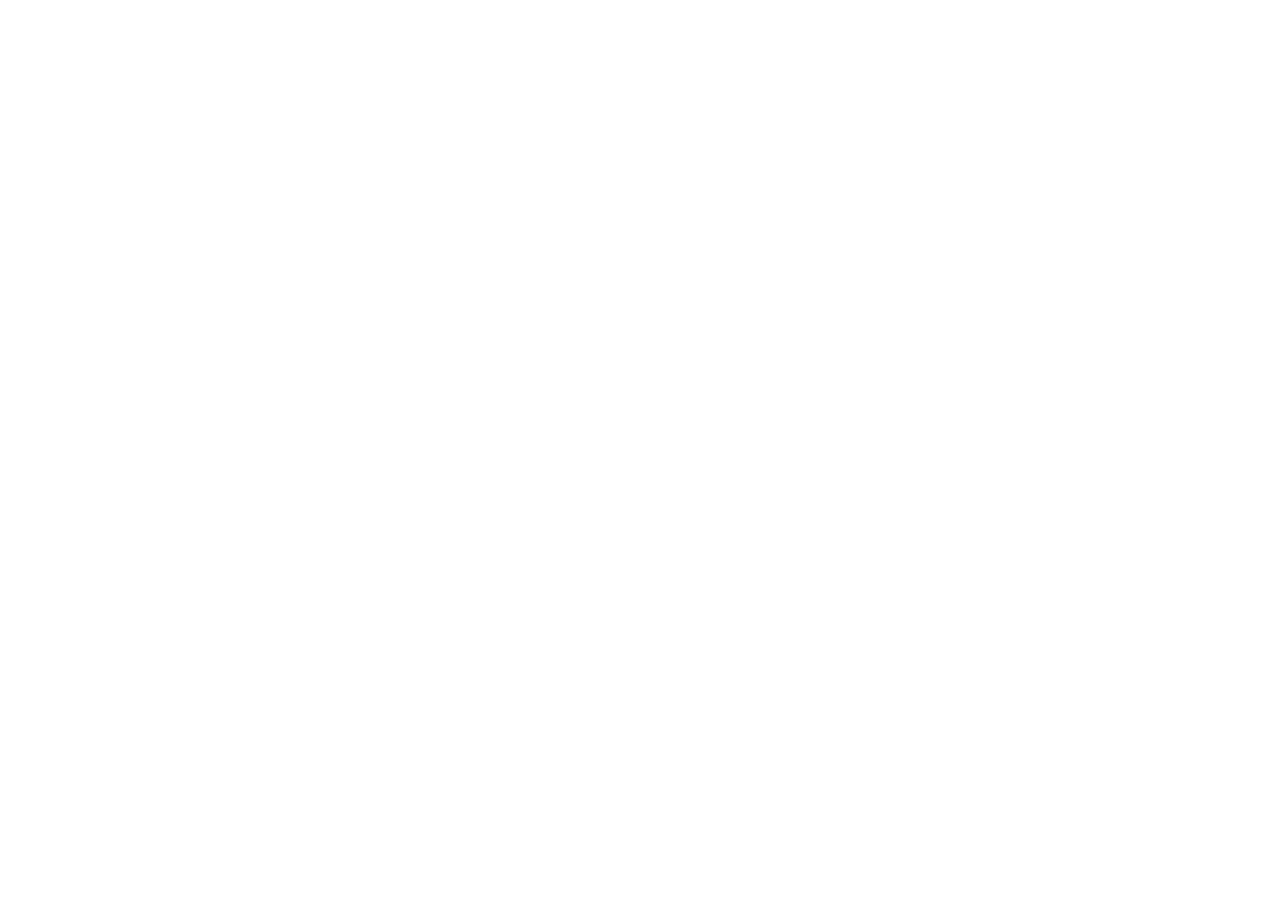
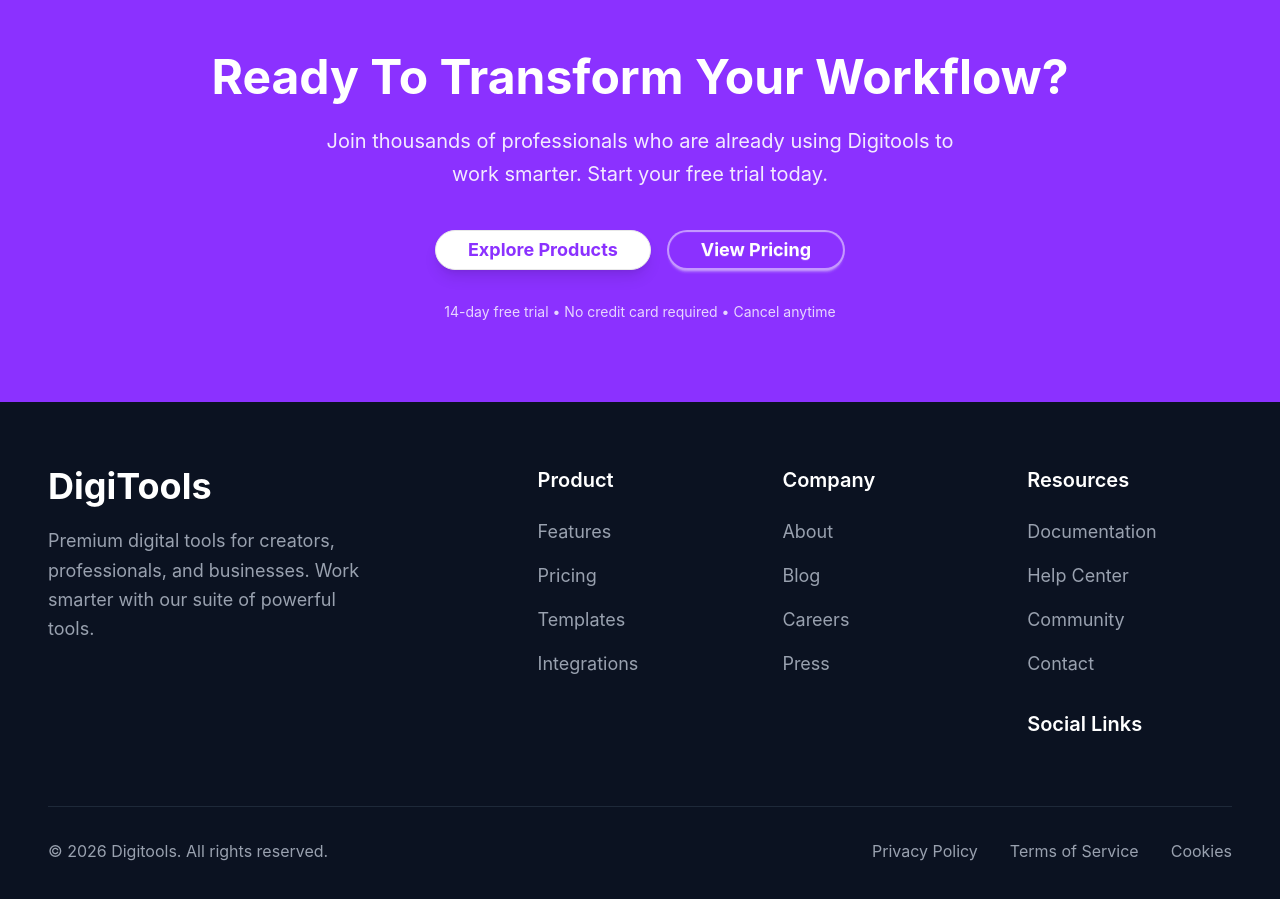
Before and after one commit to sohanur-rahman-coding/Digi-Tools, a React (Vite) app: page / in a window 1280 px wide. Shown: the part 2120-3019 px from the top of the page. Before the commit the page ends 2093 px from the top, so only its background shows below. Built offline with nearby package versions, Linux system fonts and the light colour scheme.

Commit message:
workflow

```diff
--- a/index.html
+++ b/index.html
@@ -1,12 +1,12 @@
 <!doctype html>
-<html lang="en">
+<html lang="en" data-theme="light">
   <head>
     <meta charset="UTF-8" />
     <link rel="icon" type="image/svg+xml" href="/favicon.svg" />
     <meta name="viewport" content="width=device-width, initial-scale=1.0" />
     <title>assignment-06</title>
   </head>
-  <body>
+  <body >
     <div id="root"></div>
     <script type="module" src="/src/main.jsx"></script>
   </body>
--- a/package.json
+++ b/package.json
@@ -13,6 +13,8 @@
     "@tailwindcss/vite": "^4.2.2",
     "react": "^19.2.4",
     "react-dom": "^19.2.4",
+    "react-icons": "^5.6.0",
+    "react-toastify": "^11.0.5",
     "tailwindcss": "^4.2.2"
   },
   "devDependencies": {
--- a/src/App.jsx
+++ b/src/App.jsx
@@ -1,9 +1,11 @@
 
 import './App.css'
 import Banner from './components/banner/Banner'
+import Footer from './components/Footer/Footer'
 import Navbar from './components/navbar/navbar'
 import Rating from './components/rating/Rating'
 import Tools from './components/tools/Tools'
+import Workflow from './components/Workflow/Workflow'
 
 const fetchTools = async()=> {
   const res = await fetch ('/Data.json')
@@ -20,6 +22,8 @@
       <Banner></Banner>
       <Rating></Rating>
       <Tools promiseTools={promiseTools}></Tools>
+      <Workflow></Workflow>
+      <Footer></Footer>
     </>
   )
 }
--- /dev/null
+++ b/src/components/Footer/Footer.jsx
@@ -0,0 +1,70 @@
+
+const Footer = () => {
+    return (
+        <footer className="bg-[#0B1221] text-gray-400 py-16 px-6 md:px-12">
+            <div className="container mx-auto">
+                <div className="grid grid-cols-1 md:grid-cols-2 lg:grid-cols-5 gap-10 mb-12">
+
+                    {/* Brand Section */}
+                    <div className="lg:col-span-2">
+                        <h2 className="text-white text-4xl font-bold mb-5">DigiTools</h2>
+                        <p className="max-w-xs leading-relaxed text-lg">
+                            Premium digital tools for creators, professionals, and businesses.
+                            Work smarter with our suite of powerful tools.
+                        </p>
+                    </div>
+
+                    {/* Product Links */}
+                    <div>
+                        <h3 className="text-white text-xl font-semibold mb-6">Product</h3>
+                        <ul className="space-y-4 text-lg">
+                            <li><a href="#" className="hover:text-white transition">Features</a></li>
+                            <li><a href="#" className="hover:text-white transition">Pricing</a></li>
+                            <li><a href="#" className="hover:text-white transition">Templates</a></li>
+                            <li><a href="#" className="hover:text-white transition">Integrations</a></li>
+                        </ul>
+                    </div>
+
+                    {/* Company Links */}
+                    <div>
+                        <h3 className="text-white text-xl font-semibold mb-6">Company</h3>
+                        <ul className="space-y-4 text-lg">
+                            <li><a href="#" className="hover:text-white transition">About</a></li>
+                            <li><a href="#" className="hover:text-white transition">Blog</a></li>
+                            <li><a href="#" className="hover:text-white transition">Careers</a></li>
+                            <li><a href="#" className="hover:text-white transition">Press</a></li>
+                        </ul>
+                    </div>
+
+                    {/* Resources & Social Links */}
+                    <div>
+                        <h3 className="text-white text-xl font-semibold mb-6">Resources</h3>
+                        <ul className="space-y-4 text-lg mb-8">
+                            <li><a href="#" className="hover:text-white transition">Documentation</a></li>
+                            <li><a href="#" className="hover:text-white transition">Help Center</a></li>
+                            <li><a href="#" className="hover:text-white transition">Community</a></li>
+                            <li><a href="#" className="hover:text-white transition">Contact</a></li>
+                        </ul>
+
+                        <div>
+                            <h3 className="text-white text-xl font-semibold mb-5">Social Links</h3>
+
+                        </div>
+                    </div>
+                </div>
+
+                {/* Bottom Section */}
+                <div className="border-t border-gray-800 pt-8 flex flex-col md:flex-row justify-between items-center text-md">
+                    <p>© 2026 Digitools. All rights reserved.</p>
+                    <div className="flex gap-8 mt-4 md:mt-0">
+                        <a href="#" className="hover:text-white transition">Privacy Policy</a>
+                        <a href="#" className="hover:text-white transition">Terms of Service</a>
+                        <a href="#" className="hover:text-white transition">Cookies</a>
+                    </div>
+                </div>
+            </div>
+        </footer>
+    );
+};
+
+export default Footer;
--- /dev/null
+++ b/src/components/Workflow/Workflow.jsx
@@ -0,0 +1,37 @@
+const Workflow= () => {
+    return (
+        <section className="bg-[#8B31FF] py-20 px-6">
+            <div className="container mx-auto text-center text-white">
+
+                {/* Heading */}
+                <h2 className="text-4xl md:text-5xl font-bold mb-6">
+                    Ready To Transform Your Workflow?
+                </h2>
+
+                {/* Subtext */}
+                <p className="text-lg md:text-xl opacity-90 max-w-2xl mx-auto mb-10 leading-relaxed">
+                    Join thousands of professionals who are already using Digitools to work smarter.
+                    Start your free trial today.
+                </p>
+
+                {/* Buttons */}
+                <div className="flex flex-col sm:flex-row justify-center items-center gap-4 mb-8">
+                    <button className="btn bg-white text-[#8B31FF] px-8 py-4 rounded-full font-bold text-lg hover:bg-gray-100 transition shadow-lg w-full sm:w-auto">
+                        Explore Products
+                    </button>
+                    <button className="btn bg-[#8B31FF] border-2 border-white/50 text-white px-8 py-4 rounded-full font-bold text-lg hover:bg-white/10 transition w-full sm:w-auto">
+                        View Pricing
+                    </button>
+                </div>
+
+                {/* Footer small text */}
+                <p className="text-sm md:text-md opacity-80">
+                    14-day free trial • No credit card required • Cancel anytime
+                </p>
+
+            </div>
+        </section>
+    );
+};
+
+export default Workflow;
--- a/src/components/tools/Card.jsx
+++ b/src/components/tools/Card.jsx
@@ -25,7 +25,7 @@
         <div >
             <div className="card w-96 bg-base-100 shadow-sm text-left space-y-2">
                 <div className="card-body">
-                    <span className={`badge badge-xs ${tagColor} ml-[80%]`}  >{tool.tag}</span>
+                    <span className={`badge badge-xs ${tagColor} ml-[75%]`}  >{tool.tag}</span>
                     <img className='max-w-8' src={tool.icon} alt="" />
                     <div className="">
                         <h2 className="text-2xl font-bold">{tool.name}</h2>
--- /dev/null
+++ b/src/components/tools/Empty.jsx
@@ -0,0 +1,19 @@
+import React from 'react'
+
+import { RiErrorWarningFill } from "react-icons/ri";
+  import { ToastContainer, toast } from 'react-toastify';
+
+
+
+
+export default function Empty() {
+    return (
+        <div className='p-10 space-y-10 mx-auto'>
+
+            <RiErrorWarningFill className='mx-auto text-6xl' />
+
+            <h1 className='text-6xl'>Your cart is empty</h1>
+            <p className='text-4xl font-semibold'>Select any item to see it here</p>
+        </div>
+    )
+}
--- a/src/components/tools/SelectedIteams.jsx
+++ b/src/components/tools/SelectedIteams.jsx
@@ -4,12 +4,12 @@
     const handleDeleteSelectedTools = (selectedIteams)=>{
         console.log(selectedIteams)
         const filterSelected = isSelected.filter(removeTools => removeTools.name !== selectedIteams.name)
-        console.log(filterSelected)
+
         setisSelected(filterSelected)
     }
 
     return (
-        <div className="flex items-center gap-6 justify-between rounded-4xl p-6 bg-gray-200">
+        <div className="flex items-center my-6 gap-6 justify-between rounded-4xl p-6 bg-gray-200 text-black">
             <div className="flex items-center gap-6">
                 <img
                     src={selectedIteams.icon}
@@ -17,7 +17,7 @@
                     className="h-10 w-auto rounded-md"
                 />
                 <div className='text-left'>
-                    <h2 className="flex items-center gap-2 font-semibold text-xl">
+                    <h2 className="flex items-center gap-2 font-semibold text-[16px] md:text-xl">
                      {selectedIteams.name}
                     </h2>
                     <p>${selectedIteams.price}</p>
--- a/src/components/tools/Tools.jsx
+++ b/src/components/tools/Tools.jsx
@@ -13,7 +13,7 @@
             <h2 className='text-5xl my-4'>Premium Digital Tools</h2>
             <p>Choose from our curated collection of premium digital products designed <br /> to boost your productivity and creativity.</p>
             {/* name of each tab group should be unique */}
-            <div className='flex justify-center ' >
+            <div className='flex justify-center gap-2 ' >
                 <button onClick={() => setisActive('Products')} className={`btn py-1 px-9 rounded-2xl text-[18px] ml-1 ${isActive === 'Products' ? 'bg-primary text-white' : ''}`}>Products</button>
                 <button onClick={() => setisActive('Carts')} className={`btn py-1 px-9 rounded-2xl mr-1 text-[18px] ${isActive === 'Carts' ? 'bg-primary text-white' : ''}`}>Carts</button>
 
```
Also changed, not shown: src/components/tools/SelectedCard.jsx (+8 -3 lines), 1 other file (tests, documents, lock files or other folders).
